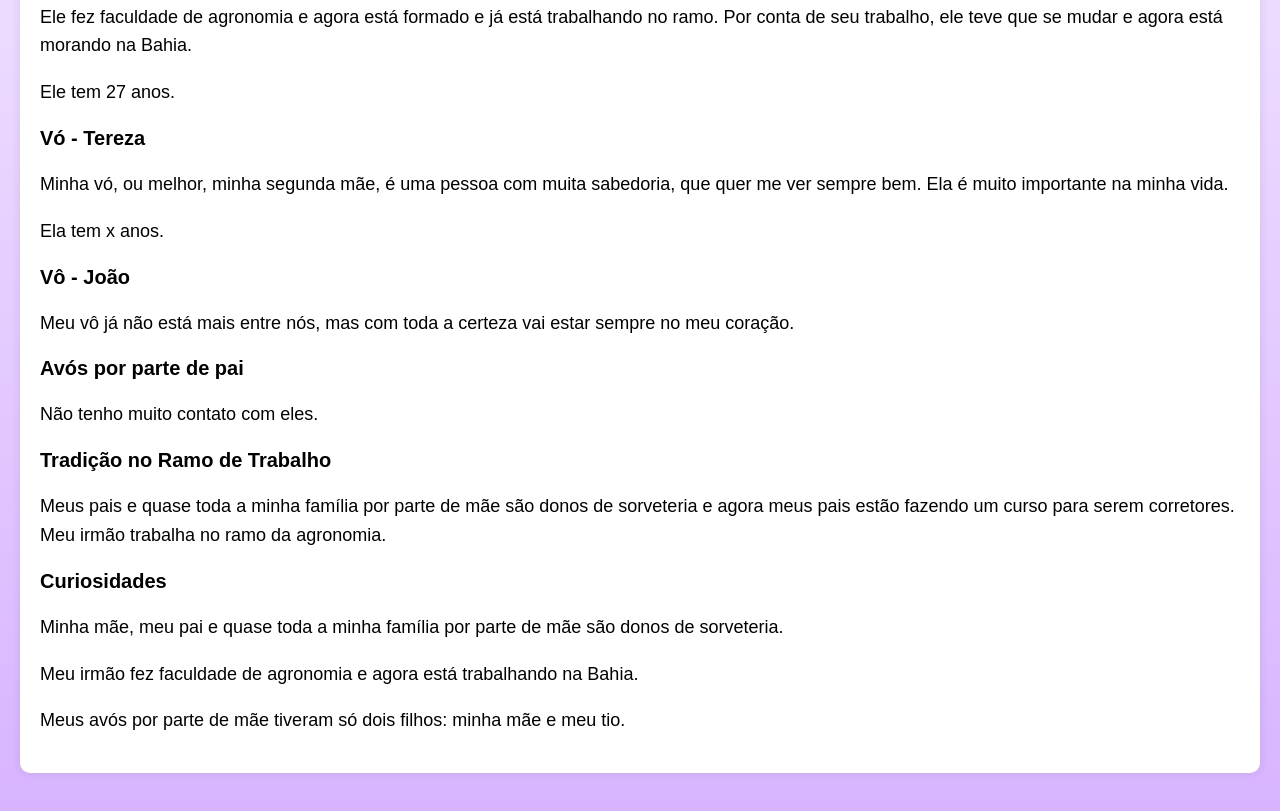
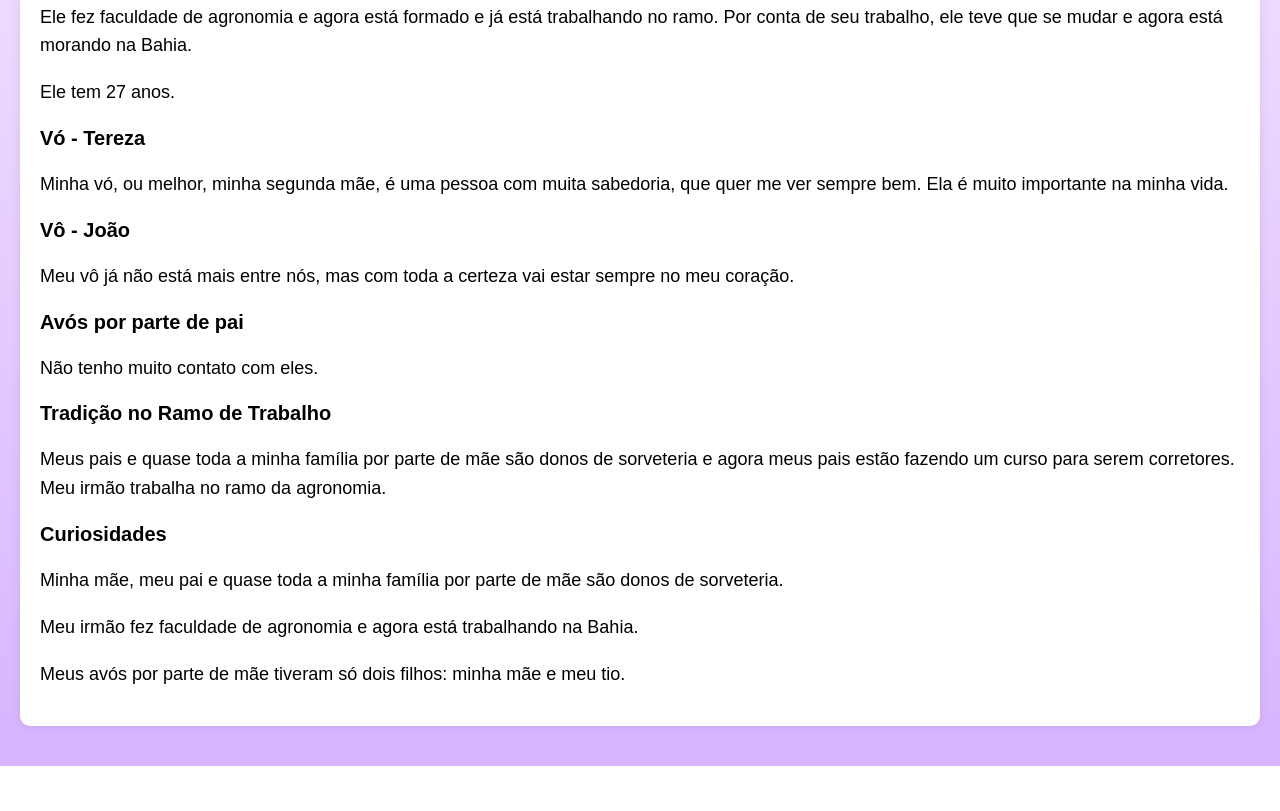
Before and after one commit to anahelo09/MinhaFamilia, a plain HTML site: page site_interno.html in a window 1280 px wide. Shown: the part 726-1537 px from the top of the page. After the commit the page ends 1492 px from the top, so only its background shows below. Drawn offline with Linux system fonts and the light colour scheme.

Commit message:
Update site_interno.html

```diff
--- a/site_interno.html
+++ b/site_interno.html
@@ -31,7 +31,7 @@
 
             <h3>Vó - Tereza </h3>
             <p>Minha vó, ou melhor, minha segunda mãe, é uma pessoa com muita sabedoria, que quer me ver sempre bem. Ela é muito importante na minha vida.</p>
-            <p>Ela tem x anos.</p>
+
 
             <h3>Vô - João </h3>
             <p>Meu vô já não está mais entre nós, mas com toda a certeza vai estar sempre no meu coração.</p>
```
